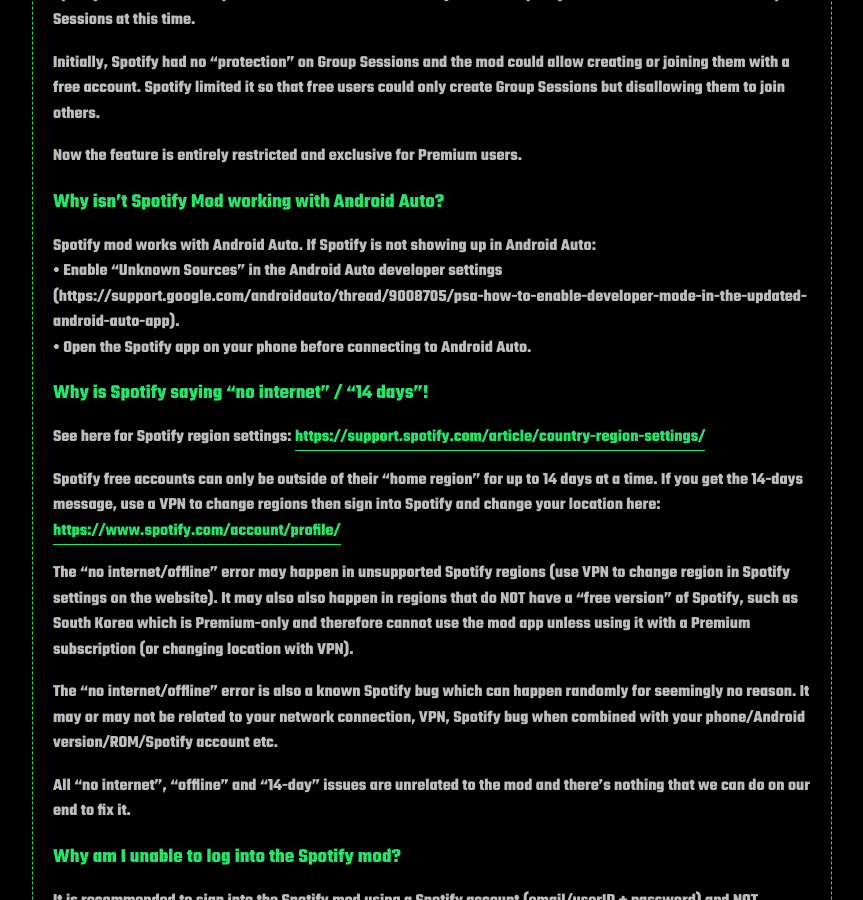
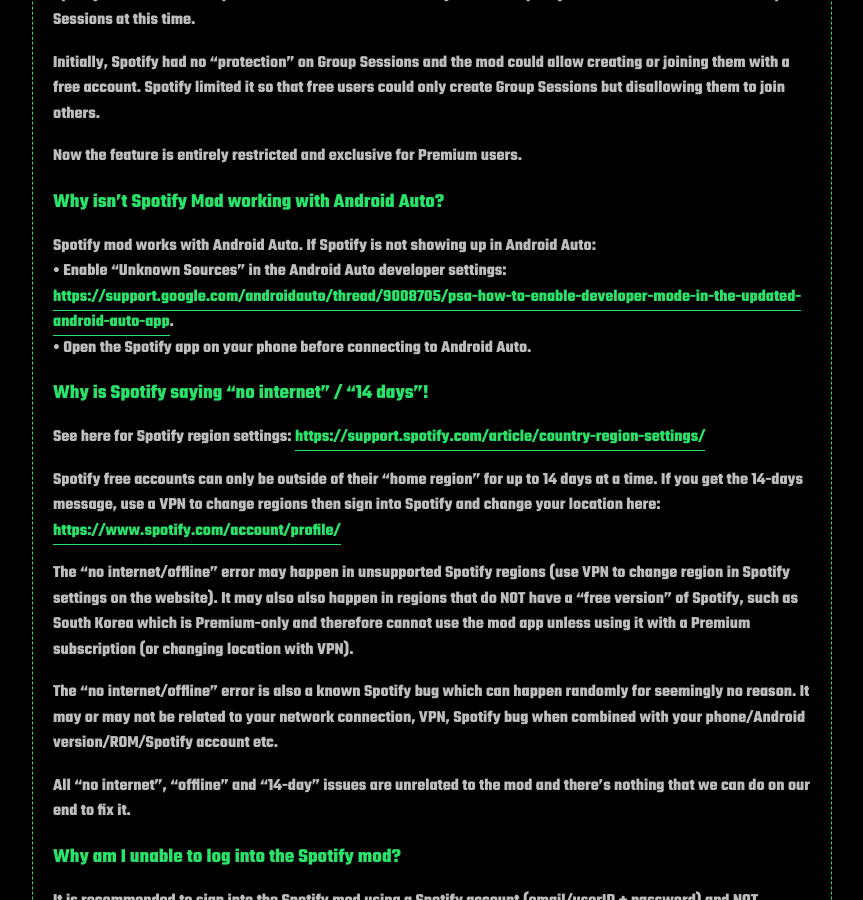
Before and after one commit to xManager-v2/xManager-Spotify-Core, a Jekyll site: the page built from faq.md, in a window 1280 px wide and 900 px high, scrolled down 2618 px. Shown: the whole window, without its empty margins (208-1071 px from the left). Built offline with Jekyll 4.4.1, drawn with Linux system fonts in a browser that asks for light colours; some of the changed lines change nothing that is shown.

Commit message:
Update faq.md

```diff
--- a/faq.md
+++ b/faq.md
@@ -83,7 +83,7 @@
 Why isn't Spotify Mod working with Android Auto?
 --------------------
 Spotify mod works with Android Auto. If Spotify is not showing up in Android Auto:
-• Enable "Unknown Sources" in the Android Auto developer settings (https://support.google.com/androidauto/thread/9008705/psa-how-to-enable-developer-mode-in-the-updated-android-auto-app).
+• Enable "Unknown Sources" in the Android Auto developer settings: [https://support.google.com/androidauto/thread/9008705/psa-how-to-enable-developer-mode-in-the-updated-android-auto-app](https://support.google.com/androidauto/thread/9008705/psa-how-to-enable-developer-mode-in-the-updated-android-auto-app).
 • Open the Spotify app on your phone before connecting to Android Auto.
 
 Why is Spotify saying "no internet" / "14 days"!
```
